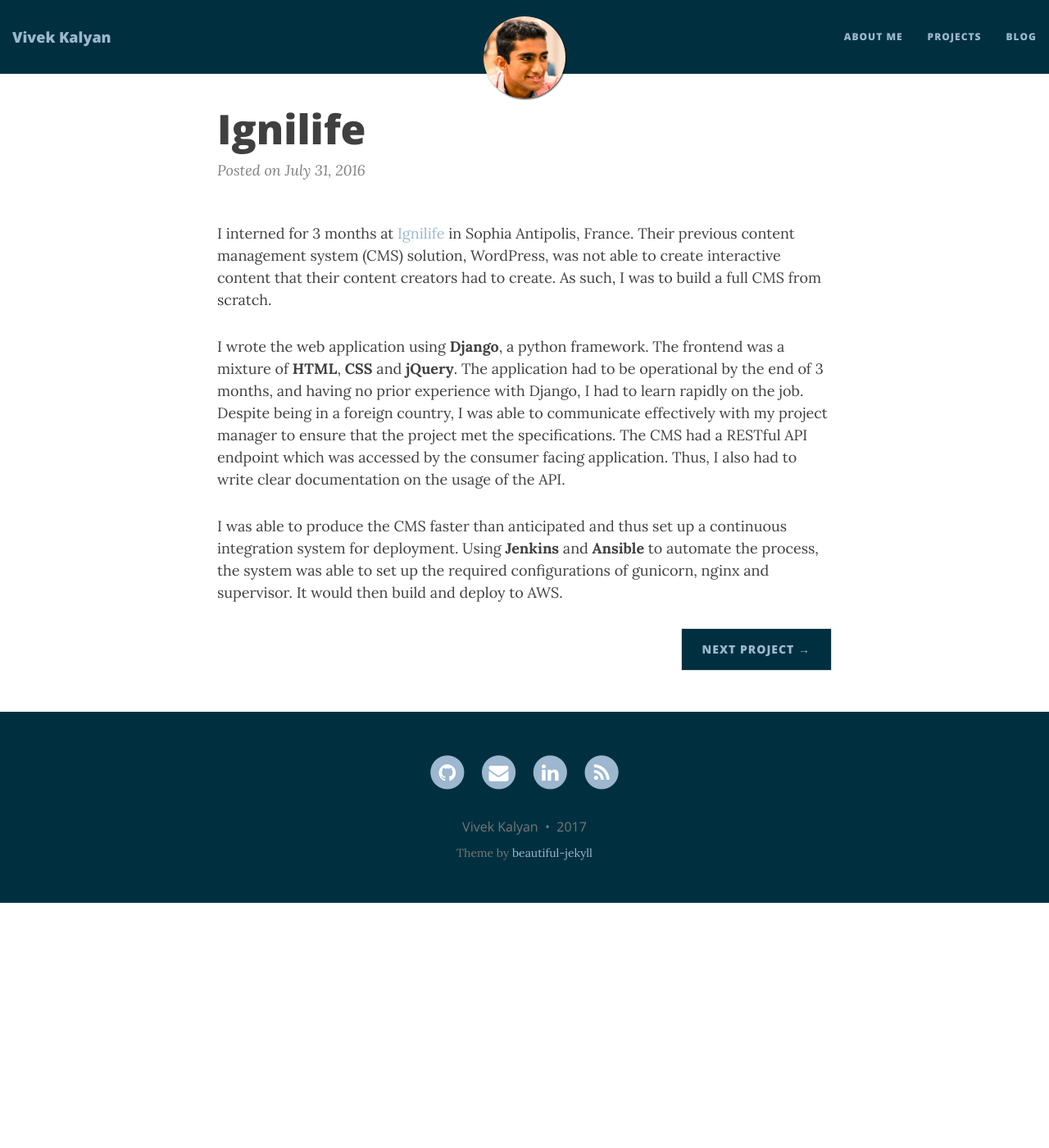
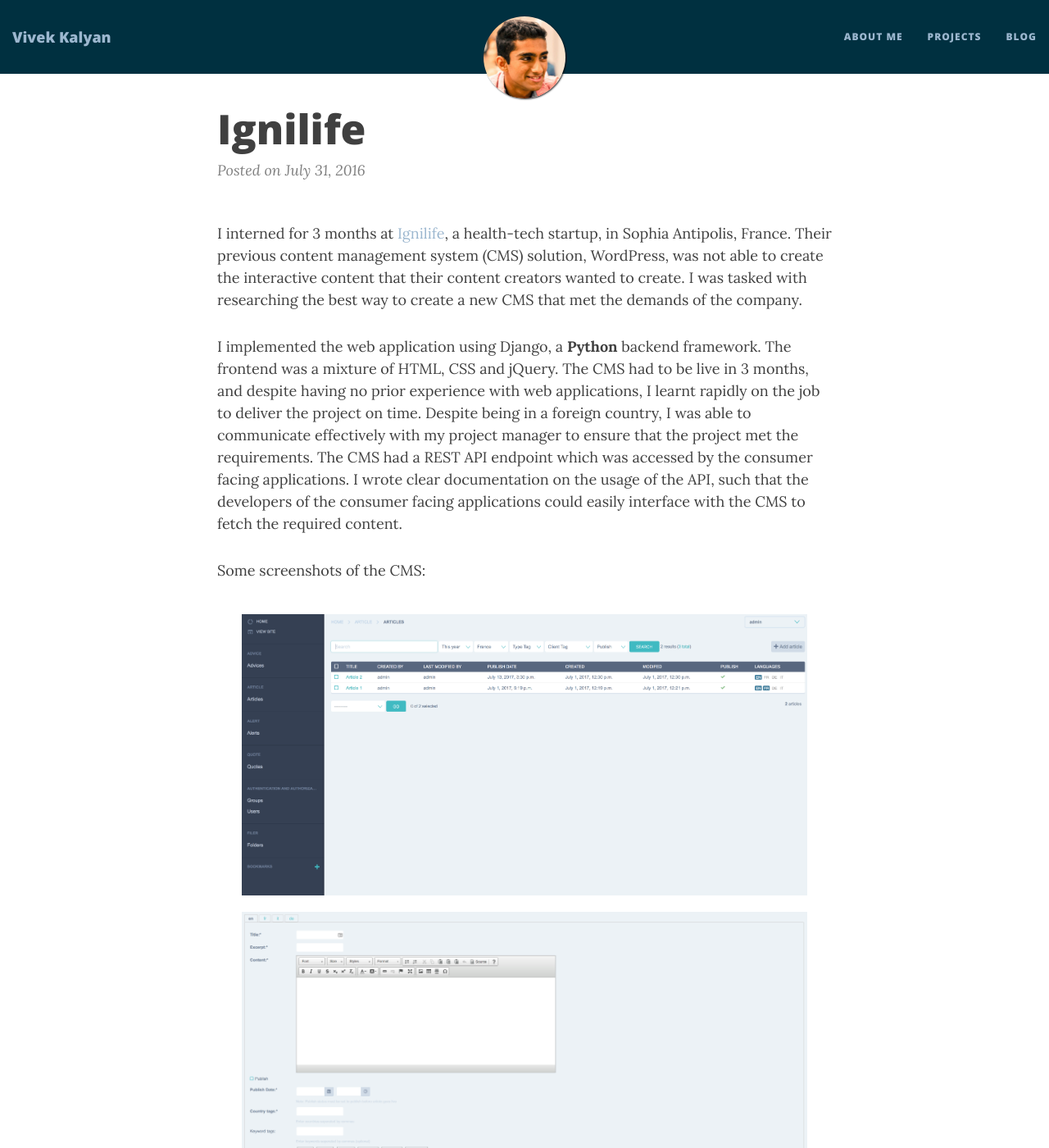
Before and after one commit to bowsplinter/bowsplinter.github.io, a Jekyll site: the page built from _projects/2016-07-31-ignilife.md, in a window 1280 px wide and 1400 px high. Shown: the whole window at 82% size. Built offline with Jekyll 4.4.1, drawn with Linux system fonts in a browser that asks for light colours; nearby versions of some CDN libraries; some of the changed text lies outside the part shown.

Commit message:
Update ignilife post

```diff
--- a/_projects/2016-07-31-ignilife.md
+++ b/_projects/2016-07-31-ignilife.md
@@ -4,8 +4,15 @@
 card-img: /img/nicefrance.jpg
 ---
 
-I interned for 3 months at [Ignilife](http://www.ignilife.com/) in Sophia Antipolis, France. Their previous content management system (CMS) solution, WordPress, was not able to create interactive content that their content creators had to create. As such, I was to build a full CMS from scratch.
+I interned for 3 months at [Ignilife](http://www.ignilife.com/), a health-tech startup, in Sophia Antipolis, France. Their previous content management system (CMS) solution, WordPress, was not able to create the interactive content that their content creators wanted to create. I was tasked with researching the best way to create a new CMS that met the demands of the company.
 
-I wrote the web application using **Django**, a python framework. The frontend was a mixture of **HTML**, **CSS** and **jQuery**. The application had to be operational by the end of 3 months, and having no prior experience with Django, I had to learn rapidly on the job. Despite being in a foreign country, I was able to communicate effectively with my project manager to ensure that the project met the specifications. The CMS had a RESTful API endpoint which was accessed by the consumer facing application. Thus, I also had to write clear documentation on the usage of the API.
+I implemented the web application using Django, a **Python** backend framework. The frontend was a mixture of HTML, CSS and jQuery. The CMS had to be live in 3 months, and despite having no prior experience with web applications, I learnt rapidly on the job to deliver the project on time. Despite being in a foreign country, I was able to communicate effectively with my project manager to ensure that the project met the requirements. The CMS had a REST API endpoint which was accessed by the consumer facing applications. I wrote clear documentation on the usage of the API, such that the developers of the consumer facing applications could easily interface with the CMS to fetch the required content.
 
-I was able to produce the CMS faster than anticipated and thus set up a continuous integration system for deployment. Using **Jenkins** and **Ansible** to automate the process, the system was able to set up the required configurations of gunicorn, nginx and supervisor. It would then build and deploy to AWS.
+Some screenshots of the CMS:
+
+<img style="padding: 10px 30px" src="/img/ignilife-dashboard.png">
+<img style="padding: 10px 30px" src="/img/ignilife-edit.png">
+
+The CMS was also to be used by language translators to translate the available content. I created a simple and intuitive workflow which allowed the translators to effortlessly focus on just the translation. This allowed them to quickly translate texts, which reduced the cost to the company. To increase productivity, I set up a continuous integration system for deployment. Using **Jenkins** and **Ansible** to automate the process, the system was able to set up the required configurations of gunicorn, nginx and supervisor. It would build, run tests and upload the application to AWS. This heavily reduced the time required for deployment.
+
+The CMS is currently used in production by the company for their content managers.
```
Also changed, not shown: img/ignilife-dashboard.png (added), img/ignilife-edit.png (added).
